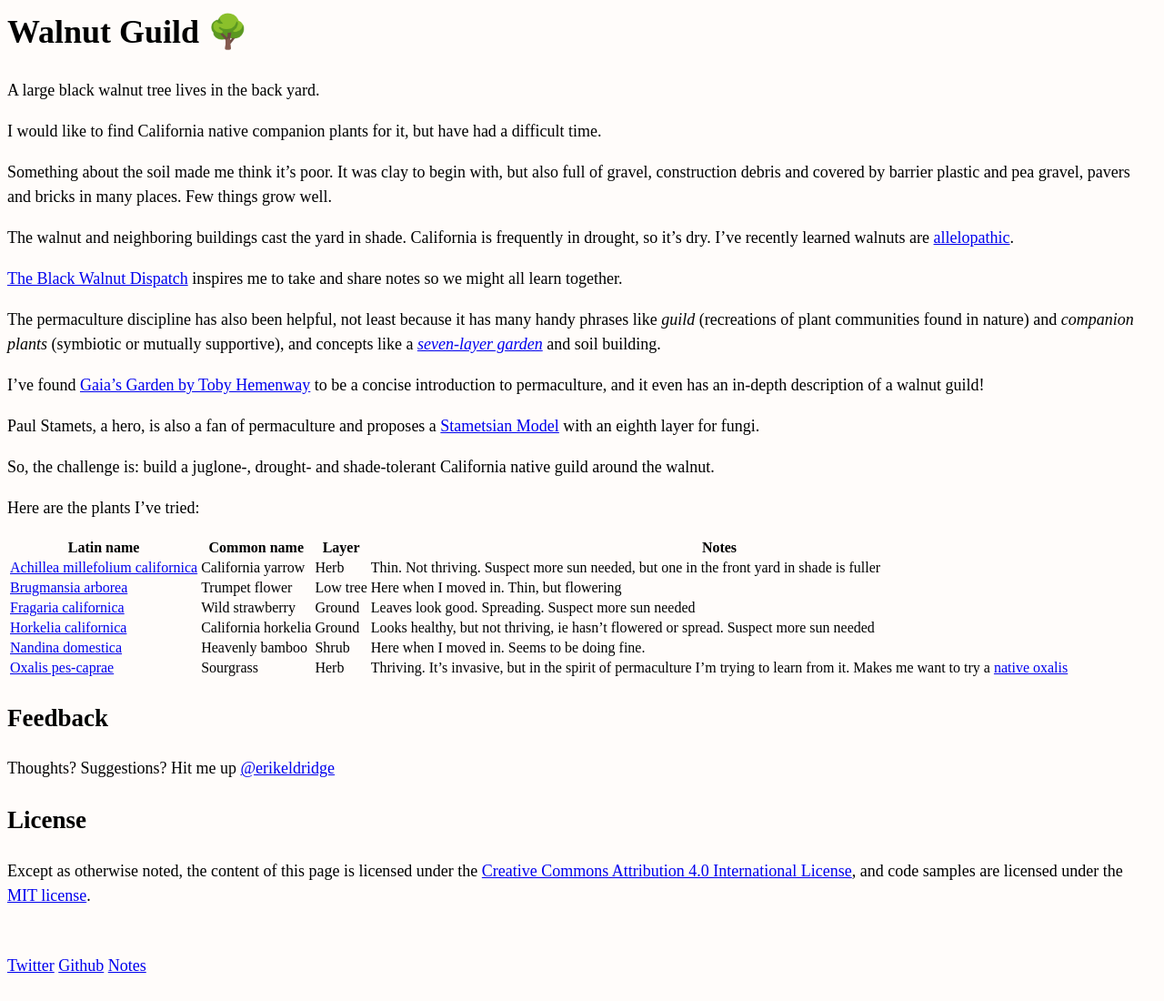
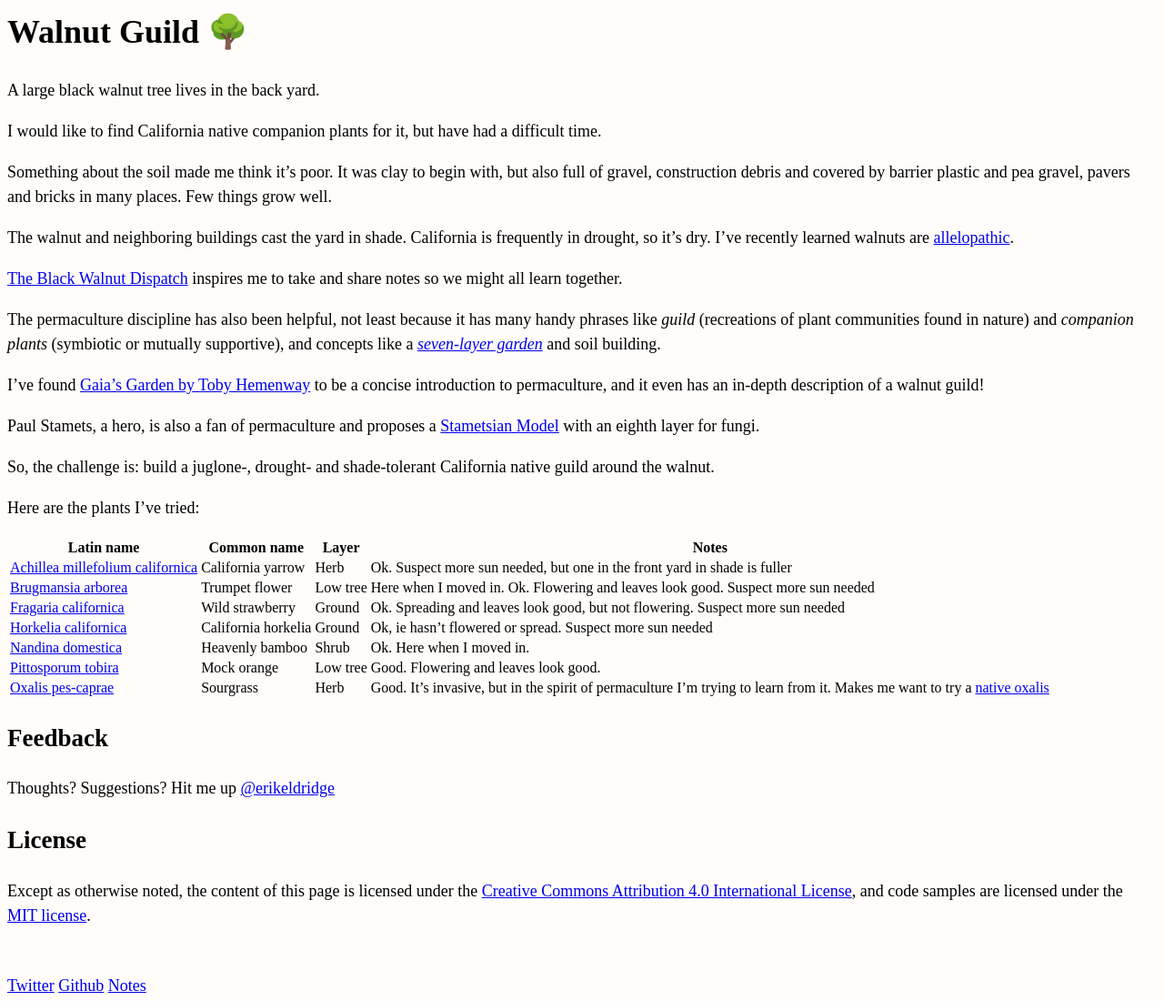
Before and after one commit to erikeldridge/erikeldridge.github.com, a Jekyll site: the page built from _posts/2018-01-20-walnut-guild.md, in a window 1280 px wide. Shown: the whole page at 91% size. Built offline with Jekyll 4.4.1, drawn with Linux system fonts in a browser that asks for light colours; nearby versions of some CDN libraries; before the commit the page ends 1078 px from its top, so only the background shows below that.

Commit message:
Update from Forestry.io - 2018-01-20-walnut-guild.md

```diff
--- a/_posts/2018-01-20-walnut-guild.md
+++ b/_posts/2018-01-20-walnut-guild.md
@@ -29,9 +29,10 @@ Here are the plants I've tried:
 
 | Latin name | Common name | Layer | Notes |
 | --- | --- | --- | --- |
-| [Achillea millefolium californica](https://www.inaturalist.org/taxa/239065-Achillea-millefolium-californica) | California yarrow | Herb | Thin. Not thriving. Suspect more sun needed, but one in the front yard in shade is fuller |
-| [Brugmansia arborea](https://www.inaturalist.org/taxa/126914-Brugmansia-arborea) | Trumpet flower | Low tree | Here when I moved in. Thin, but flowering |
-| [Fragaria californica](https://www.inaturalist.org/taxa/61095-Fragaria-vesca-californica) | Wild strawberry | Ground | Leaves look good. Spreading. Suspect more sun needed |
-| [Horkelia californica](https://www.inaturalist.org/taxa/61737-Horkelia-californica) | California horkelia | Ground | Looks healthy, but not thriving, ie hasn't flowered or spread. Suspect more sun needed |
-| [Nandina domestica](https://www.inaturalist.org/taxa/127010-Nandina-domestica) | Heavenly bamboo | Shrub | Here when I moved in. Seems to be doing fine. |
-| [Oxalis pes-caprae](https://www.inaturalist.org/taxa/53169-Oxalis-pes-caprae) | Sourgrass | Herb | Thriving. It's invasive, but in the spirit of permaculture I'm trying to learn from it. Makes me want to try a [native oxalis](https://www.inaturalist.org/taxa/78298-Oxalis-californica) |
+| [Achillea millefolium californica](https://www.inaturalist.org/taxa/239065-Achillea-millefolium-californica) | California yarrow | Herb | Ok. Suspect more sun needed, but one in the front yard in shade is fuller |
+| [Brugmansia arborea](https://www.inaturalist.org/taxa/126914-Brugmansia-arborea) | Trumpet flower | Low tree | Here when I moved in. Ok. Flowering and leaves look good. Suspect more sun needed |
+| [Fragaria californica](https://www.inaturalist.org/taxa/61095-Fragaria-vesca-californica) | Wild strawberry | Ground | Ok. Spreading and leaves look good, but not flowering. Suspect more sun needed |
+| [Horkelia californica](https://www.inaturalist.org/taxa/61737-Horkelia-californica) | California horkelia | Ground | Ok, ie hasn't flowered or spread. Suspect more sun needed |
+| [Nandina domestica](https://www.inaturalist.org/taxa/127010-Nandina-domestica) | Heavenly bamboo | Shrub | Ok. Here when I moved in. |
+| [Pittosporum tobira](https://www.inaturalist.org/taxa/78592-Pittosporum-tobira)| Mock orange | Low tree | Good. Flowering and leaves look good.|
+| [Oxalis pes-caprae](https://www.inaturalist.org/taxa/53169-Oxalis-pes-caprae) | Sourgrass | Herb | Good. It's invasive, but in the spirit of permaculture I'm trying to learn from it. Makes me want to try a [native oxalis](https://www.inaturalist.org/taxa/78298-Oxalis-californica) |
```
Also changed, not shown: other parts of _posts/2018-01-20-walnut-guild.md (+1 -1 lines).
